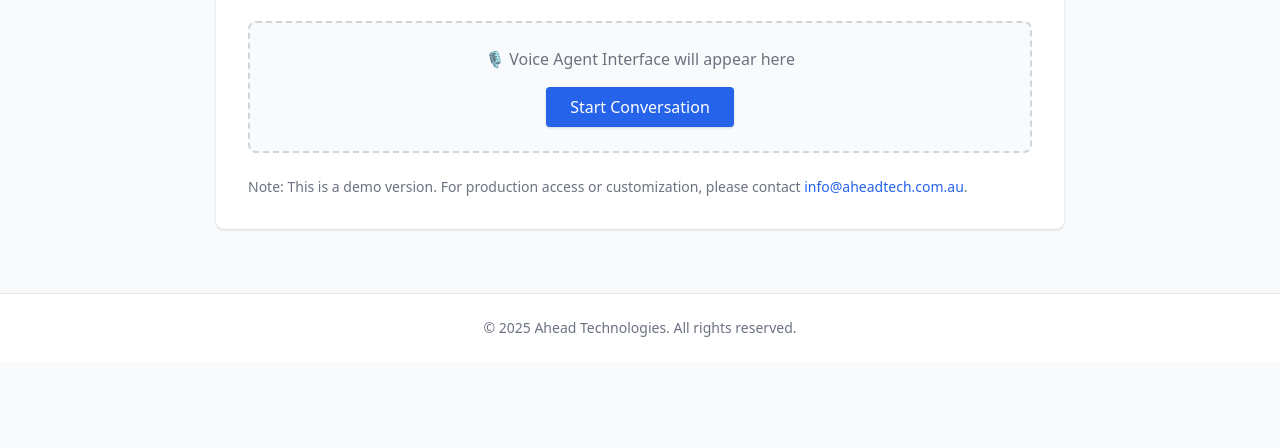
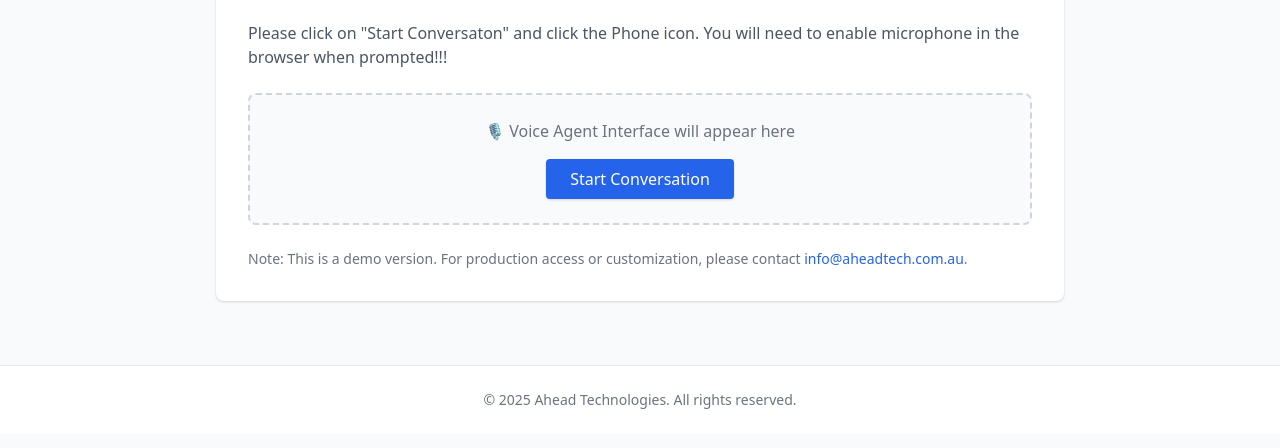
Before and after one commit to harjotsingh23208/aheadtech-com-au, a plain HTML site: page index.html in a window 1280 px wide. Shown: the part 320-768 px from the top of the page. Drawn offline with nearby package versions, Linux system fonts and the light colour scheme.

Commit message:
Update index.html

```diff
--- a/index.html
+++ b/index.html
@@ -26,6 +26,10 @@
       <p class="text-gray-600 text-md mb-6">
         This demo showcases our AI voice agent designed for Central Coast Smile Dental Care, New South Wales, Australia. It can guide users through appointment scheduling, provide clinic hours, and answer common dental service questions.
       </p>
+      <p class="text-gray-600 text-md mb-6">
+        Please click on "Start Conversaton" and click the Phone icon. You will need to enable microphone in the browser when prompted!!!
+      </p>
+
 
       <!-- Voice Agent Interaction Box -->
       <div class="border-2 border-dashed border-gray-300 rounded-lg p-6 text-center bg-gray-50">
```
